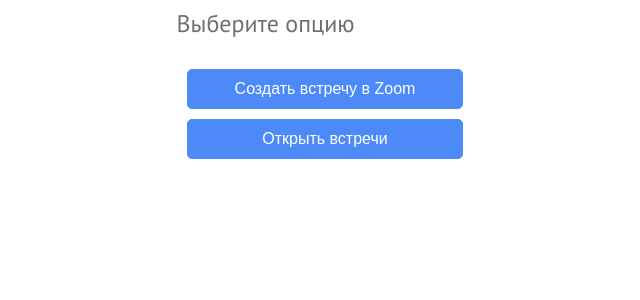
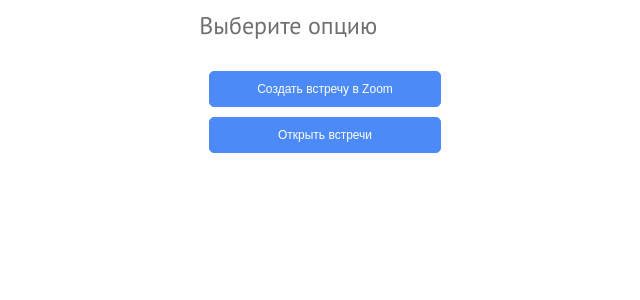
Before and after one commit to Kepool32/Zoom, a React (Vite) app: page / in a window 1280 px wide. Shown: the top 300 px of the page, without its empty margins (315-955 px from the left). Built offline with nearby package versions, Linux system fonts and the light colour scheme; no server answers.

Commit message:
Updated logic for AmoCrm

```diff
--- a/src/component/App/App.module.scss
+++ b/src/component/App/App.module.scss
@@ -7,7 +7,7 @@
   font-family: 'PT Sans', sans-serif;
   flex-direction: column;
   gap: 20px;
-  background-color: white;
+  margin-top: 10px;
 }
 .select-options{
   font-size: 24px;
@@ -55,13 +55,12 @@
 }
 
 .create-meeting-button {
-  padding: 10px 47px; /* Отступы */
-
+  padding: 10px 47px;
   border-radius: 5px;
   border: 1px solid #4C8BF7;
   background: #4C8BF7;
   color: white;
-  font-size: 16px;
+  font-size: 12px;
   cursor: pointer;
   transition-duration: 0.4s;
 }
--- a/src/component/Filter/ DateRangePicker/ DateRangePicker.tsx
+++ b/src/component/Filter/ DateRangePicker/ DateRangePicker.tsx
@@ -22,13 +22,13 @@
 
 
     const periodLabels: PeriodLabels = {
-        today: 'Today',
-        yesterday: 'Yesterday',
-        thisWeek: 'This Week',
-        lastWeek: 'Last Week',
-        thisMonth: 'This Month',
-        lastMonth: 'Last Month',
-        thisYear: 'This Year',
+        today: 'Сегодня',
+        yesterday: 'Вчера',
+        thisWeek: 'На этой неделе',
+        lastWeek: 'На прошлой неделе',
+        thisMonth: 'В этом месяце',
+        lastMonth: 'В прошлом месяце',
+        thisYear: 'В этом году',
     };
 
 
```
